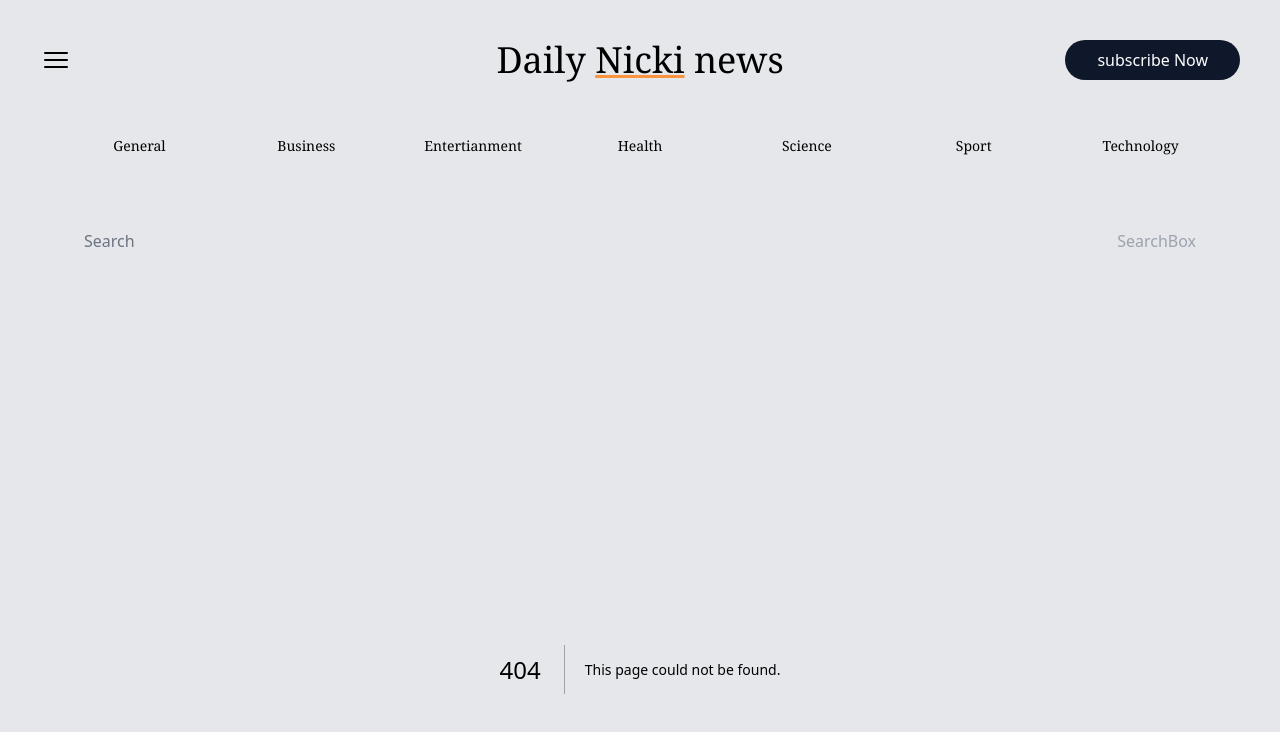
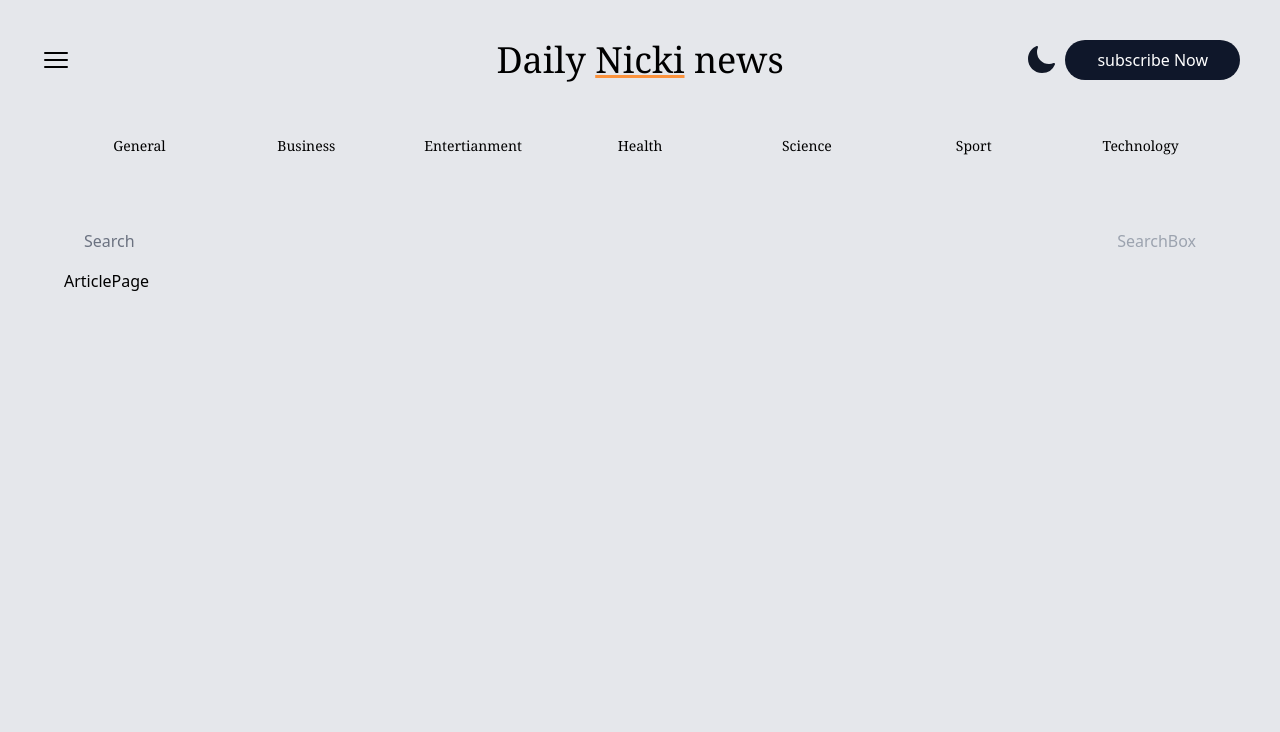
Before and after one commit to arshamghobadi/news-app, a Next.js app: page /article in a window 1280 px wide. Before the commit this address had no page. Shown: the top 732 px of the page. Built offline with nearby package versions, Linux system fonts and the light colour scheme.

Commit message:
ready for article page

```diff
--- a/app/Article.js
+++ b/app/Article.js
@@ -1,14 +1,9 @@
 'use client';
 import { motion } from 'framer-motion';
+import ReadMoreButton from './ReadMoreButton';
 function Article({ article }) {
   return (
-    <motion.div
-      whileHover={{
-        scale: 1.1,
-        transition: { duration: 0.3 },
-      }}
-    >
-      <article>
+    <article className="bg-slate-100 dark:bg-slate-800 flex flex-col rounded-lg shadow-sm hover:shadow-lg hover:scale-105 hover:bg-slate-200 transition-all duration-200 ease-out">
       {article.image && (
         <motion.img
           className="h-56 w-full object-cover rounded-t-lg shadow-md "
@@ -27,9 +22,9 @@ function Article({ article }) {
             <p>{article.published_at}</p>
           </footer>
         </div>
+        <ReadMoreButton article={article} />
       </div>
     </article>
-    </motion.div>
   );
 }
 
--- /dev/null
+++ b/app/DarkModeButton.js
@@ -0,0 +1,36 @@
+'use client';
+import { HiMoon, HiSun } from 'react-icons/hi2';
+import { useTheme } from 'next-themes';
+import { useEffect } from 'react';
+import { useState } from 'react';
+
+function DarkModeButton() {
+  const [mounted, setMounted] = useState(false);
+  const { systemTheme, theme, setTheme } = useTheme();
+
+  useEffect(() => {
+    setMounted(true);
+  }, []);
+  if (!mounted) {
+    return null;
+  }
+
+  const currentTheme = theme === 'system' ? systemTheme : theme;
+  return (
+    <div>
+      {currentTheme === 'dark' ? (
+        <HiSun
+          className="h-8 w-8 cursor-pointer text-yellow-500"
+          onClick={() => setTheme('light')}
+        />
+      ) : (
+        <HiMoon
+          className="h-8 w-8 cursor-pointer text-gray-900"
+          onClick={() => setTheme('dark')}
+        />
+      )}
+    </div>
+  );
+}
+
+export default DarkModeButton;
--- a/app/Header.js
+++ b/app/Header.js
@@ -1,6 +1,7 @@
 import Link from 'next/link';
 
 import { HiBars3 } from 'react-icons/hi2';
+import DarkModeButton from './DarkModeButton';
 import NavLinks from './NavLinks';
 import SearchBox from './SearchBox';
 function Header() {
@@ -18,7 +19,7 @@ function Header() {
           </h3>
         </Link>
         <div className="flex items-center justify-end space-x-2">
-          {/* {darkmode butoon} */}
+          <DarkModeButton />
 
           <button className="hidden md:inline bg-slate-900 text-white px-4 lg:px-8 py-2 rounded-full dark:bg-slate-800">
             subscribe Now
--- /dev/null
+++ b/app/Providers.js
@@ -0,0 +1,13 @@
+'use client';
+
+import { ThemeProvider } from 'next-themes';
+
+function Providers({ children }) {
+  return (
+    <ThemeProvider enableSystem={true} attribute="class">
+      {children}
+    </ThemeProvider>
+  );
+}
+
+export default Providers;
--- /dev/null
+++ b/app/ReadMoreButton.js
@@ -0,0 +1,25 @@
+'use client';
+
+import { useRouter } from 'next/navigation';
+
+function ReadMoreButton({ article }) {
+  const router = useRouter();
+  const handleClick = () => {
+    const queryString = Object.entries(article)
+      .map(([key, value]) => `${key}=${value}`)
+      .join('&');
+    const url = `/article?${queryString}`;
+    console.log(url);
+    router.push(url);
+  };
+  return (
+    <button
+      className="bg-orange-400 h-10 rounded-b-lg dark:text-gray-900 hover:bg-orange-400"
+      onClick={handleClick}
+    >
+      Read More
+    </button>
+  );
+}
+
+export default ReadMoreButton;
--- /dev/null
+++ b/app/article/page.js
@@ -0,0 +1,7 @@
+import React from 'react';
+
+function ArticlePage() {
+  return <div>ArticlePage</div>;
+}
+
+export default ArticlePage;
--- a/app/layout.js
+++ b/app/layout.js
@@ -1,19 +1,18 @@
 import './globals.css';
 import Header from './Header';
-import NavLinks from './NavLinks';
+
+import Providers from './Providers';
 
 export default function RootLayout({ children }) {
   return (
     <html lang="en">
-      {/*
-        <head /> will contain the components returned by the nearest parent
-        head.js. Find out more at https://beta.nextjs.org/docs/api-reference/file-conventions/head
-      */}
-      <head />
-      <body className=" bg-gray-200 dark:bg-zinc-900 transition-all duration-700">
-        <Header />
-        <div className="max-w-6xl mx-auto">{children}</div>
-      </body>
+      {/* <head /> */}
+      <Providers>
+        <body className=" bg-gray-200 dark:bg-zinc-900 transition-all duration-700">
+          <Header />
+          <div className="max-w-6xl mx-auto">{children}</div>
+        </body>
+      </Providers>
     </html>
   );
 }
--- a/package.json
+++ b/package.json
@@ -18,6 +18,7 @@
     "graphql": "^16.6.0",
     "graphql-request": "^5.1.0",
     "next": "13.1.6",
+    "next-themes": "^0.2.1",
     "react": "18.2.0",
     "react-dom": "18.2.0",
     "react-icons": "^4.7.1"
--- a/tailwind.config.js
+++ b/tailwind.config.js
@@ -5,6 +5,7 @@ module.exports = {
     './pages/**/*.{js,ts,jsx,tsx}',
     './components/**/*.{js,ts,jsx,tsx}',
   ],
+  darkMode: 'class',
   theme: {
     extend: {},
   },
```
Also changed, not shown: 1 other file (tests, documents, lock files or other folders). Lines whose indentation alone changed are shown as unchanged.
